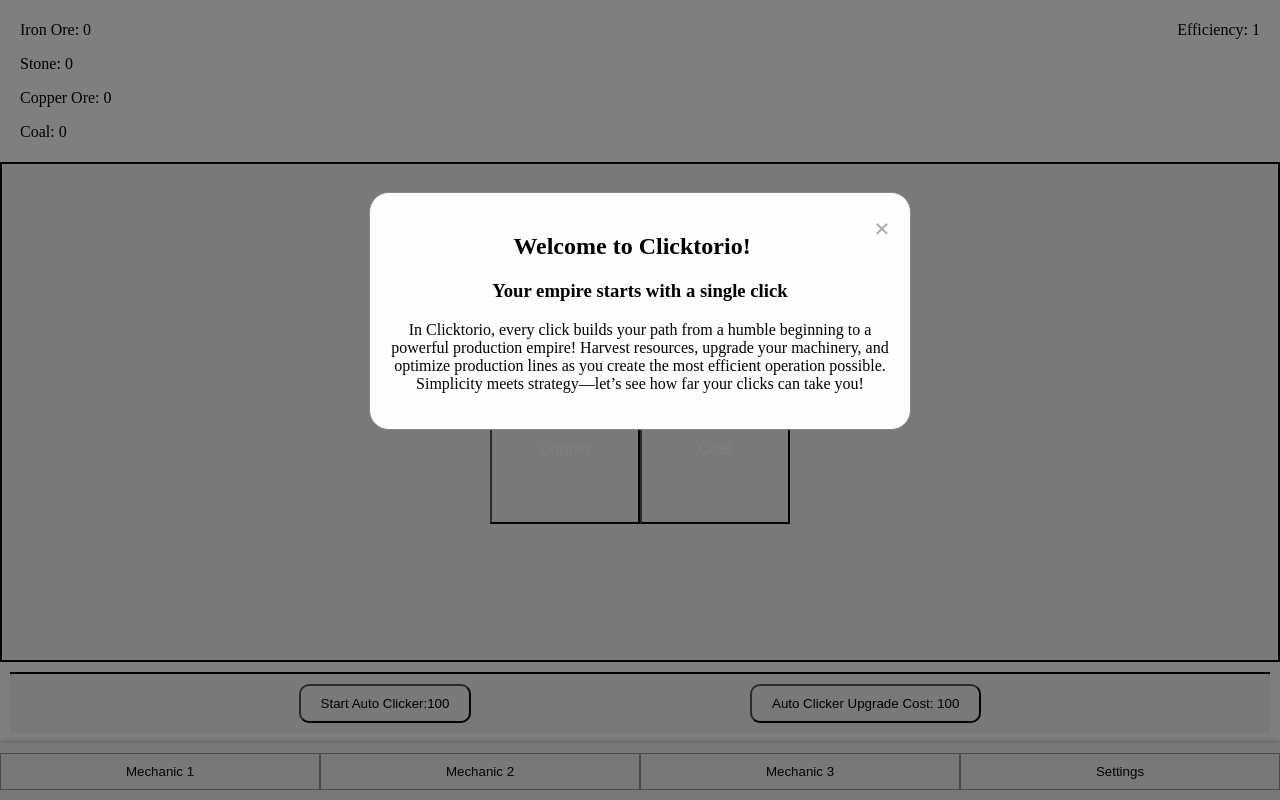
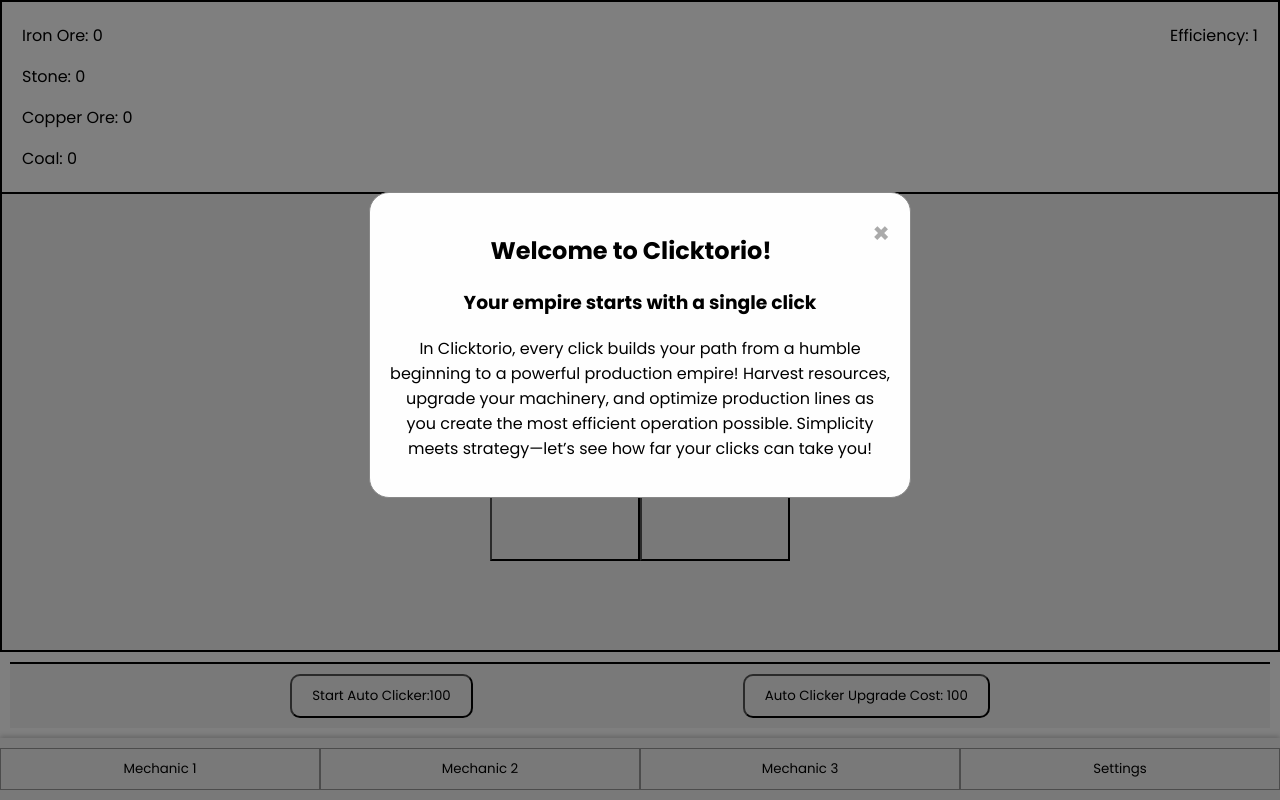
Before and after one commit to Exjwxl/clicktorio, a plain HTML site: page index.html in a window 1280 px wide. Drawn offline with Linux system fonts and the light colour scheme.

Commit message:
font added

```diff
--- a/index.html
+++ b/index.html
@@ -4,6 +4,7 @@
     <meta charset="UTF-8">
     <meta name="viewport" content="width=device-width, initial-scale=1.0">
     <title>Clicktorio</title>
+    <link href="https://fonts.googleapis.com/css2?family=Poppins:wght@300;400;500;600;700&display=swap" rel="stylesheet">
     <link rel="shortcut icon" href="assets/images/logo/favicon.png" type="image/x-icon">
     <link rel="stylesheet"  href="styles/style.css">
     <link rel="stylesheet" href="styles/theme.css">
--- a/styles/style.css
+++ b/styles/style.css
@@ -1,3 +1,6 @@
+* {
+    font-family: 'Poppins', sans-serif;
+}
 
 
 .gameTitle{
@@ -39,6 +42,8 @@
     display: flex;
     justify-content: space-between;
     padding: 5px 20px;
+    border: 2px solid black;
+    border-bottom: 0;
 }
 
 #game{
@@ -97,8 +102,6 @@ button {
     width: 100%; /* Full width of grid cell */
     aspect-ratio: 1 / 1; /* Make buttons square */
     font-size: 16px;
-    /* background-color: #4CAF50; Green background */
-    color: white;
     border-radius: 0px;
     cursor: pointer;
     transition: background-color 0.3s;
```
